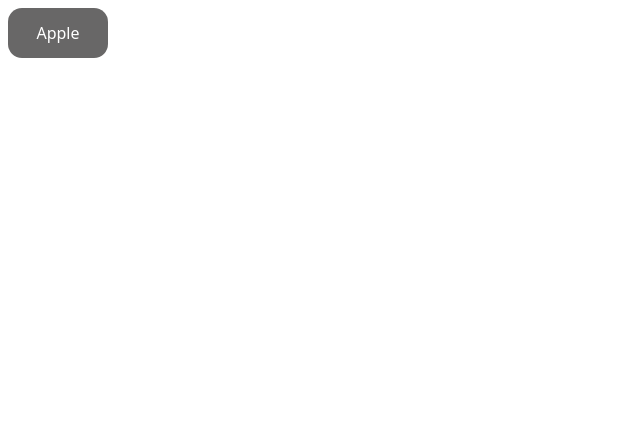
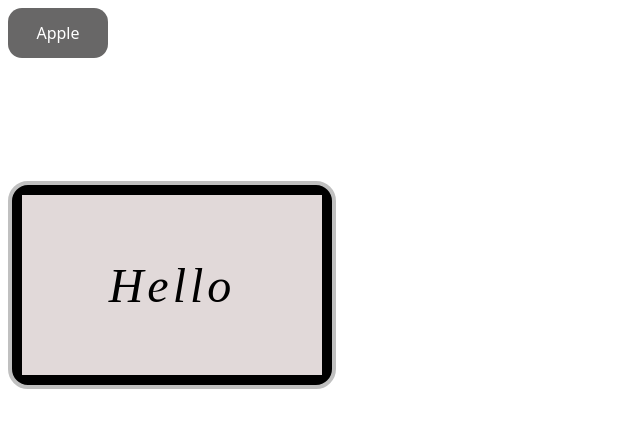
Before and after one commit to j1ngye/drop-down-menu, a website built with webpack: page src/template.html in a window 1280 px wide. Shown: the whole page, without its empty margins (0-640 px from the left). Built offline with nearby package versions, Linux system fonts and the light colour scheme.

Commit message:
Create a monitor and style it

```diff
--- a/src/styles.css
+++ b/src/styles.css
@@ -39,3 +39,28 @@
   background-color: rgb(15, 128, 234);
   border-radius: 4px;
 }
+
+.monitor {
+  width: 300px;
+  height: 180px;
+  background-color: black;
+  border: 4px solid silver;
+  padding: 10px;
+  border-radius: 20px;
+}
+
+.monitor .screen {
+  background-color: rgb(225, 217, 217);
+  width: 100%;
+  height: 100%;
+  display: flex;
+  justify-content: center;
+  align-items: center;
+}
+
+.screen .message {
+  font-size: 3rem;
+  letter-spacing: 4px;
+  font-style: italic;
+  border-radius: none;
+}
--- a/src/template.html
+++ b/src/template.html
@@ -7,5 +7,10 @@
   </head>
   <body>
     <div id="container"></div>
+    <div class="monitor">
+      <div class="screen">
+        <p class="message">Hello</p>
+      </div>
+    </div>
   </body>
 </html>
```
